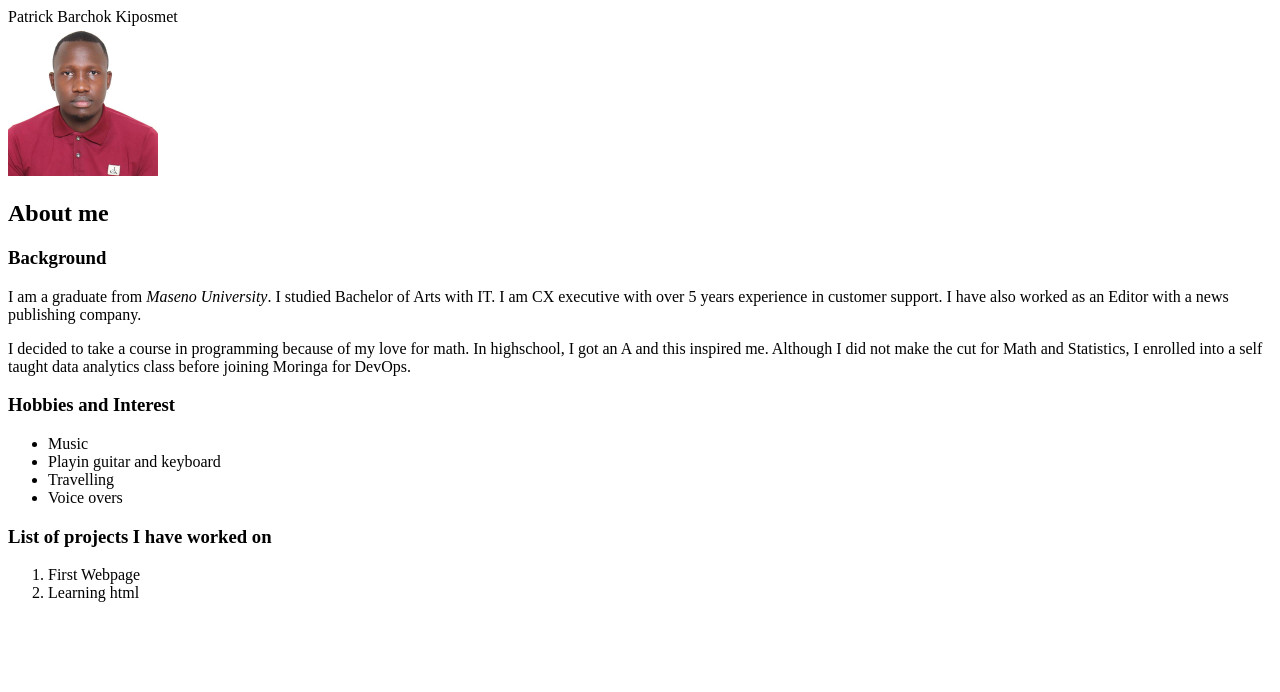
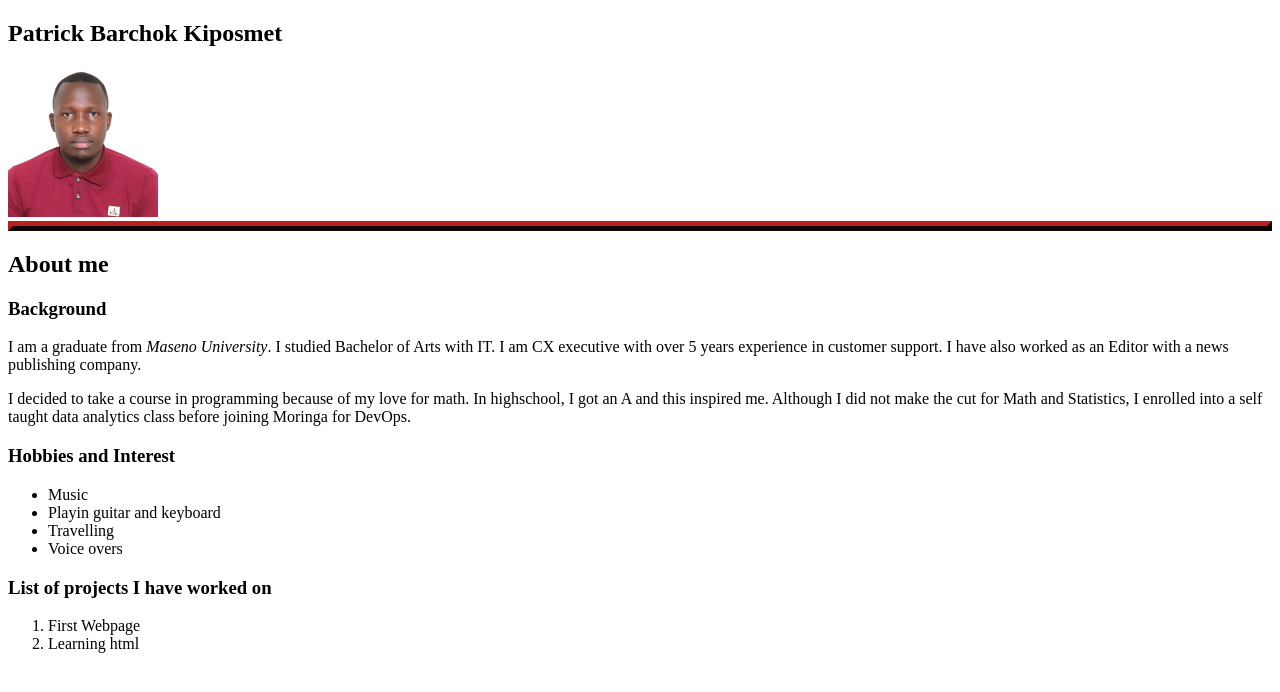
Before and after one commit to Barchok-Kiposmet/Moringa-Projects, a plain HTML site: page Week-1/Portfolio.html in a window 1280 px wide. Drawn offline with Linux system fonts and the light colour scheme.

Commit message:
Added style and title

```diff
--- a/Week-1/Portfolio.html
+++ b/Week-1/Portfolio.html
@@ -1,10 +1,21 @@
 <!DOCTYPE html>
 <html>
-    <head>Patrick Barchok Kiposmet</head> <br>
+    <head>
+        <title>Portfolio</title>
+        <h2>Patrick Barchok Kiposmet</h2>
+        <style>
+            .myDiv {
+              border: 5px outset rgb(103, 18, 18);
+              background-color: lightblue;
+              text-align: center;
+            }
+            </style>
+    </head>
 
     <img src="patrick.jpg" width="150" height="150">
 
         <body>
+            <div class="myDiv"></div>
             <h2>About me</menu></h2>
                 <h3>Background</h3>
 
```
